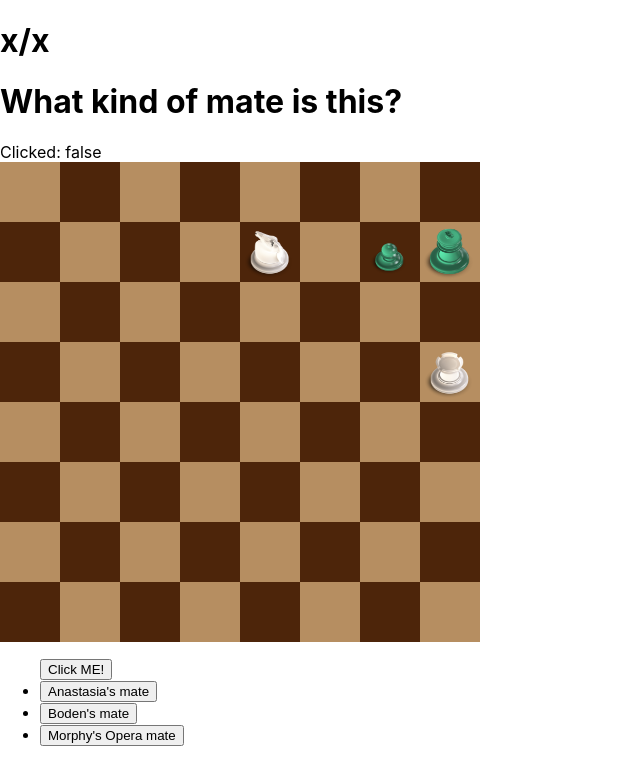
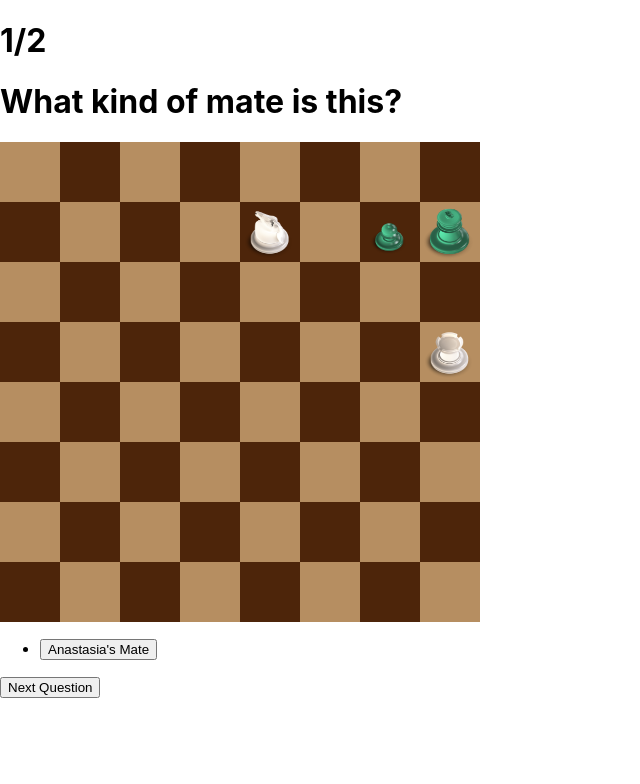
Before and after one commit to AlexanderTroup/chess-mate, a React (Create React App) app: page / in a window 1280 px wide. Shown: the top 784 px of the page, without its empty margins (0-640 px from the left). Built offline with nearby package versions, Linux system fonts and the light colour scheme.

Commit message:
move initial board state to reducer and add quiz page navigation

```diff
--- a/package.json
+++ b/package.json
@@ -38,5 +38,6 @@
       "last 1 firefox version",
       "last 1 safari version"
     ]
-  }
+  },
+  "devDependencies": {}
 }
--- a/src/actions/index.ts
+++ b/src/actions/index.ts
@@ -1,5 +1,5 @@
-import { MARK_CLICKED } from "../types";
+import { NEXT_QUESTION } from "../types";
 
-export const markClickedAction = () => ({
-  type: typeof MARK_CLICKED
+export const nextQuestionAction = () => ({
+  type: NEXT_QUESTION
 })
--- a/src/components/App.tsx
+++ b/src/components/App.tsx
@@ -2,24 +2,20 @@ import React from 'react';
 import './App.css';
 import Board from './Board/Board'
 import {connect, ConnectedProps} from 'react-redux'
-import { MarkClickedState, MARK_CLICKED } from '../types';
-
-interface RootState {
-  markClicked: MarkClickedState
-}
+import { NEXT_QUESTION } from '../types';
+import { RootState } from '../reducers';
 
 const mapState = (state: RootState) => {
-  console.log('==========STATE==========================');
-  console.log(state);
-  console.log('====================================');
-
   return {
-    clicked: state.markClicked.clicked
+    question: state.quiz.questions[state.quiz.currentQuestionNumber],
+    questionCount: state.quiz.questions.length,
+    questionNumber: state.quiz.currentQuestionNumber + 1
   }
 }
 
 const mapDispatch = {
-  toggleClicked: () => ({type: MARK_CLICKED})
+  //refactor to take in the action from elsewhere.
+  nextQuestion: () => ({type: NEXT_QUESTION})
 }
 
 const connector = connect(mapState, mapDispatch)
@@ -29,23 +25,15 @@ type PropsFromRedux = ConnectedProps<typeof connector>
 const App: React.FC<PropsFromRedux> = (props) => {
   return (
     <div>
-      <h1>x/x</h1>
+      <h1>{props.questionNumber}/{props.questionCount}</h1>
       <h1>What kind of mate is this?</h1>
-      Clicked: {props.clicked.toString()}
-      <Board/>
+      <Board position={props.question.board}/>
       <ul>
-        <button onClick={props.toggleClicked}>Click ME!</button>
         <li>
-          <button>Anastasia's mate</button>
+  <button>{props.question.mateType}</button>
         </li>
-        <li>
-
-        <button>Boden's mate</button>
-        </li>
-        <li>
-          <button>Morphy's Opera mate
-            </button></li>
       </ul>
+      <button onClick={props.nextQuestion}>Next Question</button>
     </div>
 
   );
--- a/src/components/Board/Board.tsx
+++ b/src/components/Board/Board.tsx
@@ -5,7 +5,6 @@ import _ from "lodash"
 import "./Board.css"
 import { Piece } from "../Piece"
 import { BoardState, Rank, File } from "../../domain/BoardState"
-import { AnastasiasMate } from "../../domain/exampleBoardStates"
 
 export const getPieceForSquare = (board: BoardState, rank: Rank, file: File) => {
  const matchingPieces = board.pieces.filter(piece => piece.rank === rank && piece.file === file)
@@ -13,21 +12,7 @@ export const getPieceForSquare = (board: BoardState, rank: Rank, file: File) =>
  return matchingPieces.length > 0 ? matchingPieces[0].piece : null
 }
 
-const getPieceForCoordinates = (x: number, y: number) => {
-  //not right that board setup is determined here. should be something passed in.
-  // const pieceColour = (y < 4) ? Colour.WHITE : Colour.BLACK;
-
-  // if (y > 1 && y < 6) {return null}
-  // if (y === 1 || y === 6) {return <Piece colour={pieceColour} pieceType={PieceType.PAWN}/>}
-
-  // const getPieceTypeForFile = (x: number): PieceType => {
-  //   if(x === 0 || x === 7){return PieceType.ROOK}
-  //   if(x === 1 || x === 6){return PieceType.KNIGHT}
-  //   if(x === 2 || x === 5){return PieceType.BISHOP}
-  //   if(x === 3){return PieceType.QUEEN}
-  //   if(x === 4){return PieceType.KING}
-  //   throw new Error(`File number (${x}) does not have an associated piece type.`)
-  // }
+const getPieceForCoordinates = (position: BoardState, x: number, y: number) => {
 
   const intToRank = (x: Number): Rank => {
     if (x === 0 ) return Rank.ONE
@@ -56,18 +41,21 @@ const getPieceForCoordinates = (x: number, y: number) => {
 
   const rank = intToRank(y)
   const file = intToFile(x)
-  const piece = getPieceForSquare(AnastasiasMate, rank, file)
+  const piece = getPieceForSquare(position, rank, file)
 
   return piece === null ? null : <Piece colour={piece.colour} pieceType={piece.type}/>
 }
 
+interface Props {
+  position: BoardState
+}
 
-const Board: React.FC = () => <div className="board">
+const Board: React.FC<Props> = ({position}) => <div className="board">
   {
     _.range(8).map(y =>
       _.range(8).map(x =>
       <Square type={ (x+y)%2 === 0 ?  SquareColour.LIGHT : SquareColour.DARK }>
-        {getPieceForCoordinates(x, 7 - y)}
+        {getPieceForCoordinates(position, x, 7 - y)}
       </Square>
     )
     )
--- /dev/null
+++ b/src/domain/MateType.ts
@@ -0,0 +1,3 @@
+export enum MateType {
+  ANASTASIAS_MATE = "Anastasia's Mate"
+}
--- a/src/index.tsx
+++ b/src/index.tsx
@@ -6,7 +6,7 @@ import './index.css';
 import App from './components/App';
 //import * as serviceWorker from './serviceWorker';
 import rootReducer from './reducers';
-const store = createStore(rootReducer)
+const store = createStore(rootReducer, (window as any).__REDUX_DEVTOOLS_EXTENSION__ && (window as any).__REDUX_DEVTOOLS_EXTENSION__())
 
 const rootElement = document.getElementById('root');
 ReactDOM.render(
--- a/src/reducers/index.ts
+++ b/src/reducers/index.ts
@@ -1,6 +1,10 @@
 import {combineReducers} from 'redux'
-import { markClicked } from './markClicked'
+import { quiz } from './quiz'
 
-export default combineReducers({
- markClicked
+const rootReducer = combineReducers({
+ quiz
 })
+
+export type RootState = ReturnType<typeof rootReducer>
+
+export default rootReducer
--- a/src/reducers/markClicked.ts
+++ /dev/null
@@ -1,14 +0,0 @@
-import {ActionTypes, MarkClickedState, MARK_CLICKED} from '../types'
-
-const initialState: MarkClickedState = {
-  clicked: false
-}
-
-export const markClicked = (state = initialState, action: ActionTypes) => {
-  switch (action.type) {
-    case MARK_CLICKED:
-      return {clicked: true}
-    default:
-      return state
-  }
-}
--- /dev/null
+++ b/src/reducers/quiz.ts
@@ -0,0 +1,22 @@
+import { Quiz } from "../types/quiz";
+import { AnastasiasMate, PawnOnD5 } from "../domain/exampleBoardStates";
+import { MateType } from "../domain/MateType";
+import { ActionTypes, NEXT_QUESTION } from "../types";
+
+const initialState: Quiz = {
+  questions: [{
+    board: AnastasiasMate,
+    mateType: MateType.ANASTASIAS_MATE
+  },
+{board: PawnOnD5, mateType: MateType.ANASTASIAS_MATE}],
+currentQuestionNumber: 0
+}
+
+export const quiz = (state = initialState, action: ActionTypes) => {
+  switch (action.type) {
+    case NEXT_QUESTION:
+      return state.currentQuestionNumber + 1 >= state.questions.length ? state : {...state, currentQuestionNumber: state.currentQuestionNumber + 1}
+    default:
+      return state
+  }
+}
--- a/src/types/index.ts
+++ b/src/types/index.ts
@@ -1,12 +1,9 @@
-export const MARK_CLICKED = 'MARK_CLICKED'
 
-interface MarkClickedAction {
-  type: typeof MARK_CLICKED
+export const NEXT_QUESTION = 'NEXT_QUESTION'
+
+interface NextQuestionAction {
+  type: typeof NEXT_QUESTION
 }
 
-export interface MarkClickedState {
-  clicked: boolean
-}
-
-// this should be made more granular to involve just markclickedaction.
-export type ActionTypes = MarkClickedAction
+// this should be made more granular
+export type ActionTypes = NextQuestionAction
--- /dev/null
+++ b/src/types/quiz.ts
@@ -0,0 +1,12 @@
+import { BoardState } from "../domain/BoardState";
+import { MateType } from "../domain/MateType";
+
+interface Question {
+  board: BoardState
+  mateType: MateType
+}
+
+export interface Quiz {
+  questions: Question[]
+  currentQuestionNumber: number
+}
```
Also changed, not shown: src/readme.md.
